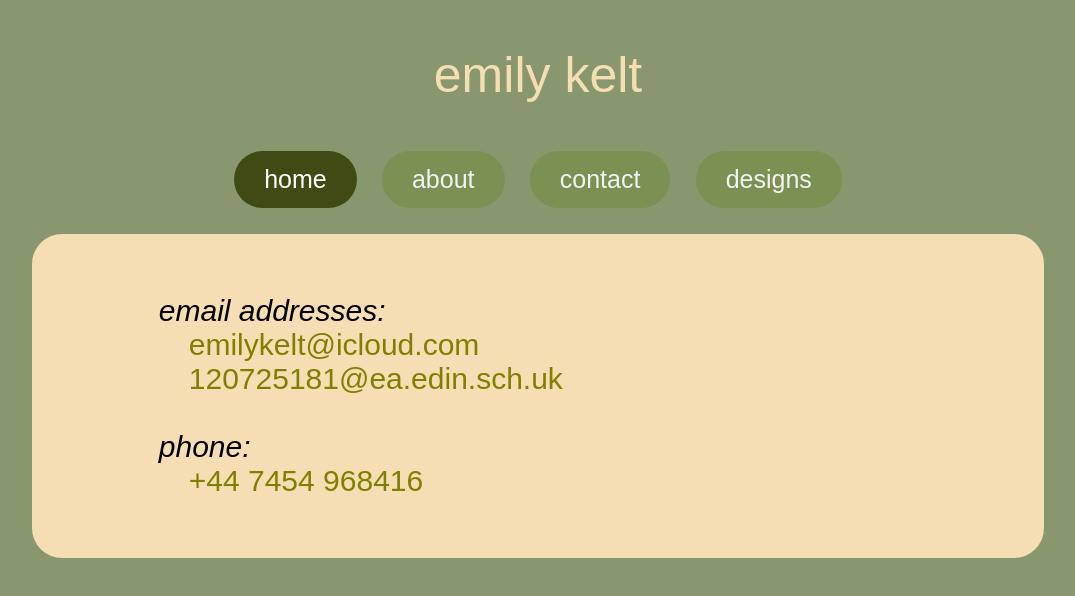
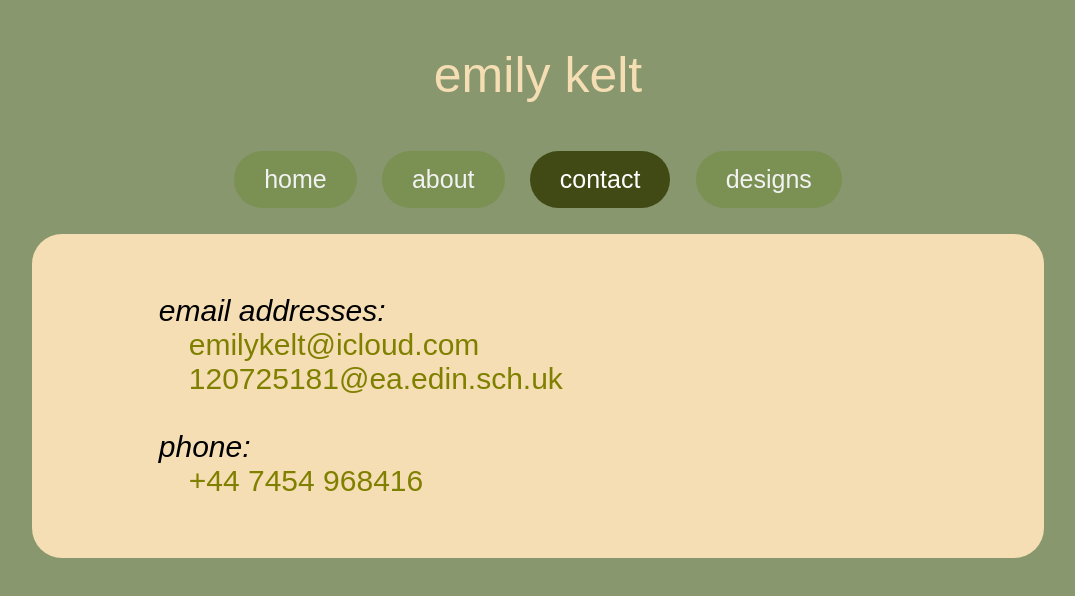
Before and after one commit to emilykelt/me, a plain HTML site: page links.html in a window 1280 px wide. Shown: the whole page, without its empty margins (102-1177 px from the left). Drawn offline with Linux system fonts and the light colour scheme; a web font is replaced by a local one.

Commit message:
Update links.html

```diff
--- a/links.html
+++ b/links.html
@@ -21,9 +21,9 @@
     <h1>emily kelt</h1>
 
     <div class="topnav">
-        <a class="active" href="index.html">home</a>
+        <a href="index.html">home</a>
         <a href="about.html">about</a>
-        <a href="links.html">contact</a>
+        <a class="active" href="links.html">contact</a>
         <a href="designs.html">designs</a>
     </div>
 
```
